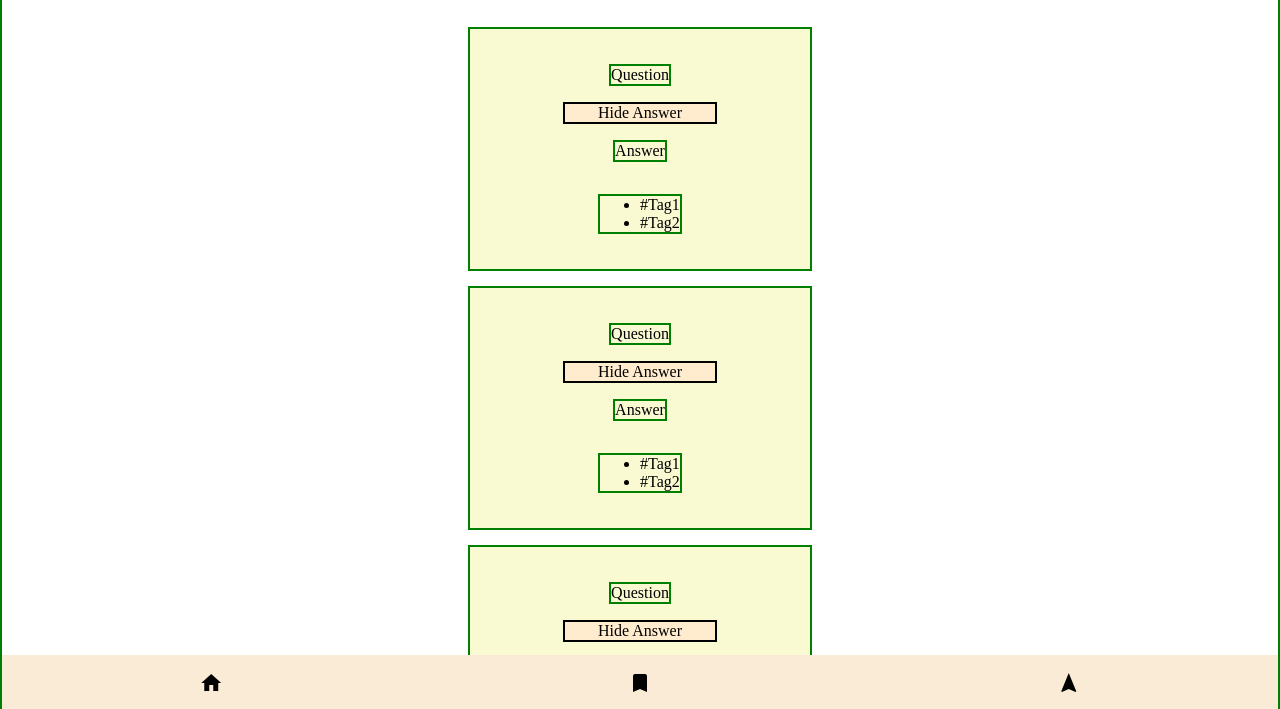
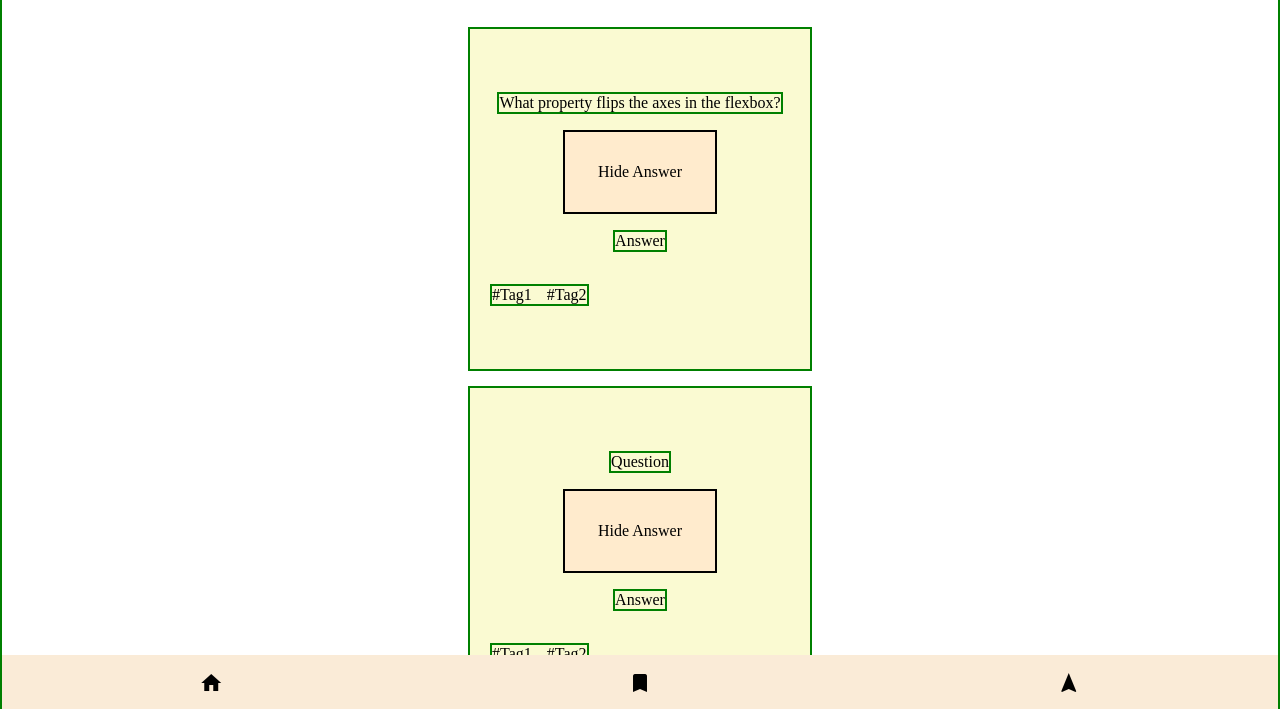
Before and after one commit to StephMode/quiz-app, a plain HTML site: page index.html in a window 1280 px wide. Shown: the part 75-784 px from the top of the page. Drawn offline with Linux system fonts and the light colour scheme.

Commit message:
Add CSS styling to finalize layout for question.card

```diff
--- a/index.html
+++ b/index.html
@@ -18,7 +18,9 @@
       </header>
       <section class="card-area">
         <div class="card">
-          <p class="card-question">Question</p>
+          <p class="card-question">
+            What property flips the axes in the flexbox?
+          </p>
           <div class="card-button">Hide Answer</div>
           <p class="card-answer">Answer</p>
           <ul class="card-tags">
--- a/styles/styles.css
+++ b/styles/styles.css
@@ -48,7 +48,7 @@ header {
   /* border: 3px solid blue; */
   /* hier besser mit flex-basis attributen arbeiten */
   width: 300px;
-  height: 200px;
+  height: 300px;
   text-align: center;
   padding: 20px;
   background-color: lightgoldenrodyellow;
@@ -71,6 +71,17 @@ div,
   border: 2px solid black;
   background-color: blanchedalmond;
   width: 150px;
+  height: 80px;
+  align-content: center;
+}
+
+.card-tags {
+  list-style: none;
+  padding: 0;
+  display: flex;
+  flex-wrap: wrap;
+  align-self: flex-start;
+  gap: 15px;
 }
 
 footer {
```
